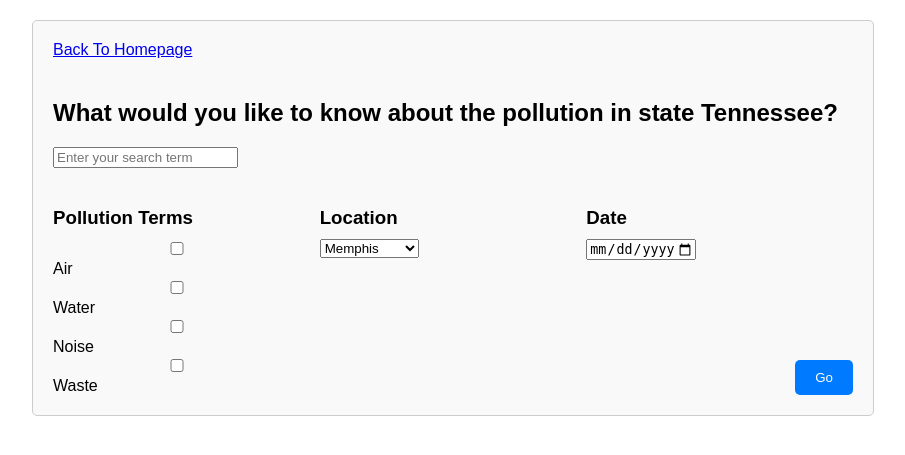
After one commit to baldone98/enviromental-pollution-event-tracking, a Django app: page /search/ in a window 1280 px wide. The commit adds this page. Shown: the top 455 px of the page, without its empty margins (187-1092 px from the left). Run offline with Django 5.2, Linux system fonts and the light colour scheme.

Commit message:
search page (frontend, unpolished) set up, report page 2 links setup, 1 saved function setup, wordcloud & maptracking html setup

```diff
--- a/EJ_Porject/home_and_search/urls.py
+++ b/EJ_Porject/home_and_search/urls.py
@@ -26,7 +26,7 @@ urlpatterns = [
 ]
 
 # urlpatterns = [
-#     path("homepage/", include("homepage.urls")),
+#     path("homepage/", include(s"homepage.urls")),
 #     path("report/", include("homepage.urls")),
 #     path("admin/", admin.site.urls),
 # ]
--- /dev/null
+++ b/EJ_Porject/homepage/templates/search/search.html
@@ -0,0 +1,97 @@
+<!DOCTYPE html>
+<html lang="en">
+<head>
+    <meta charset="UTF-8">
+    <meta http-equiv="X-UA-Compatible" content="IE=edge">
+    <meta name="viewport" content="width=device-width, initial-scale=1.0">
+    <title>Search Page</title>
+    <style>
+        body {
+            font-family: Arial, sans-serif;
+            margin: 0;
+            padding: 0;
+        }
+        .container {
+            max-width: 800px;
+            margin: 20px auto;
+            padding: 20px;
+            border: 1px solid #ccc;
+            border-radius: 5px;
+            background-color: #f9f9f9;
+            display: flex;
+            flex-wrap: wrap;
+            justify-content: space-between;
+            position: relative; /* 使得页面底部按钮可以使用绝对定位 */
+        }
+        .nav-bar {
+            margin-bottom: 20px;
+            width: 100%;
+        }
+        .search-bar {
+            margin-bottom: 20px;
+            width: 100%;
+        }
+        .module {
+            margin-right: 20px;
+            flex: 1 1 200px; /* 设置模块宽度 */
+        }
+        .module-title {
+            font-weight: bold;
+            margin-bottom: 10px;
+        }
+        .checkbox-group {
+            display: flex;
+            flex-direction: column;
+        }
+        .checkbox {
+            margin-bottom: 5px;
+            vertical-align: middle; /* 让复选框的方框和文字垂直居中对齐 */
+        }
+        .button {
+            padding: 10px 20px;
+            background-color: #007bff;
+            color: #fff;
+            border: none;
+            border-radius: 5px;
+            cursor: pointer;
+            position: absolute;
+            bottom: 20px; /* 距离底部的距离 */
+            right: 20px; /* 距离右侧的距离 */
+        }
+    </style>
+</head>
+<body>
+    <div class="container">
+        <div class="nav-bar">
+            <a href="#">Back To Homepage</a>
+        </div>
+        <h2>What would you like to know about the pollution in state Tennessee?</h2>
+        <div class="search-bar">
+            <input type="text" placeholder="Enter your search term">
+        </div>
+        <div class="module">
+            <h3 class="module-title">Pollution Terms</h3>
+            <div class="checkbox-group">
+                <input type="checkbox" class="checkbox" id="air"><label for="air">Air</label>
+                <input type="checkbox" class="checkbox" id="water"><label for="water">Water</label>
+                <input type="checkbox" class="checkbox" id="noise"><label for="noise">Noise</label>
+                <input type="checkbox" class="checkbox" id="waste"><label for="waste">Waste</label>
+            </div>
+        </div>
+        <div class="module">
+            <h3 class="module-title">Location</h3>
+            <select>
+                <option value="memphis">Memphis</option>
+                <option value="nashville">Nashville</option>
+                <option value="jackson">Jackson</option>
+                <option value="germantown">Germantown</option>
+            </select>
+        </div>
+        <div class="module">
+            <h3 class="module-title">Date</h3>
+            <input type="date" min="1900-01-01" max="2023-12-31">
+        </div>
+        <button class="button" onclick="window.location.href='/report/'">Go</button>
+    </div>
+</body>
+</html>
--- a/EJ_Porject/homepage/urls.py
+++ b/EJ_Porject/homepage/urls.py
@@ -3,5 +3,9 @@ from . import views
 
 urlpatterns = [
     path("homepage/", views.index, name="index"),
+    path("search/", views.search_view, name="search"),
     path("report/", views.report_view, name="report"),
+    path("wordcloud/", views.wordcloud_view, name="wordcloud"),
+    path("maptracking/", views.maptracking_view, name="maptracking"),
+
 ]
--- a/EJ_Porject/homepage/views.py
+++ b/EJ_Porject/homepage/views.py
@@ -10,5 +10,14 @@ import os
 def index(request):
     return render(request, "homepage/index.html")
 
+def search_view(request):
+    return render(request, "search/search.html")
+
 def report_view(request):
     return render(request, "report/report.html")
+
+def wordcloud_view(request):
+    return render(request, "wordcloud/wordcloud.html")
+
+def maptracking_view(request):
+    return render(request, "maptracking/maptracking.html")
```
Also changed, not shown: EJ_Porject/homepage/templates/maptracking/maptracking.html (added, +34 -0 lines), EJ_Porject/homepage/templates/report/report.html (+50 -4 lines), EJ_Porject/homepage/templates/wordcloud/wordcloud.html (added, +35 -0 lines).
